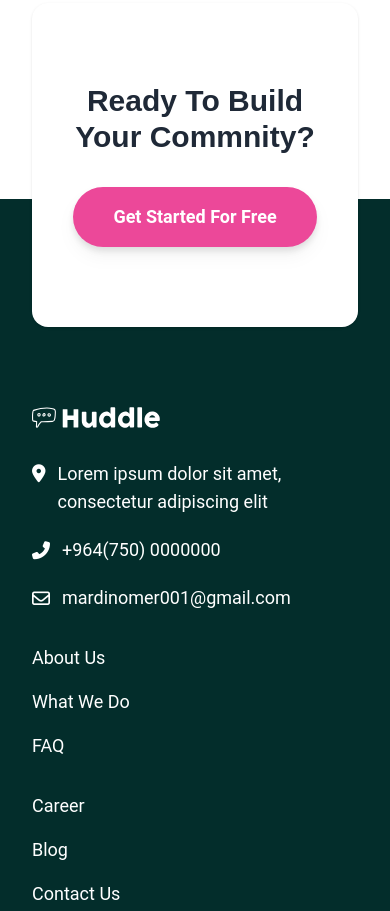
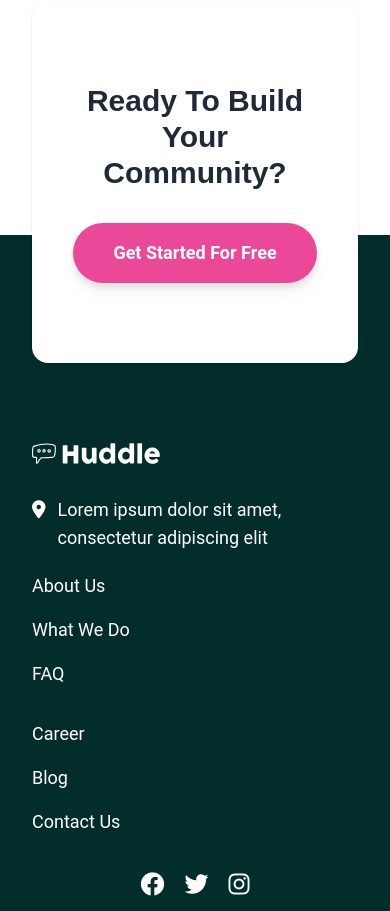
Before and after one commit to Mardin-luqman2001/Huddle-, a plain HTML site: page #3/index.html in a window 390 px wide. Shown: the part 2716-3627 px from the top of the page. Drawn offline with nearby package versions, Linux system fonts and the light colour scheme.

Commit message:
index.html

```diff
--- a/#3/index.html
+++ b/#3/index.html
@@ -8,69 +8,54 @@
   <link rel="stylesheet" href="style.css">
   <link rel="icon" type="image/png" sizes="32x32" href="./images/favicon-32x32.png">
   <link rel="preconnect" href="https://fonts.googleapis.com">
-  <link
-  rel="stylesheet"
-  href="https://cdnjs.cloudflare.com/ajax/libs/font-awesome/6.2.0/css/all.min.css"
+  <link rel="stylesheet" href="https://cdnjs.cloudflare.com/ajax/libs/font-awesome/6.2.0/css/all.min.css"
     integrity="sha512-xh6O/CkQoPOWDdYTDqeRdPCVd1SpvCA9XXcUnZS2FmJNp1coAFzvtCN9BmamE+4aHK8yyUHUSCcJHgXloTyT2A=="
-  crossorigin="anonymous"
-  referrerpolicy="no-referrer"/>
+    crossorigin="anonymous" referrerpolicy="no-referrer" />
   <title> Huddle landing</title>
 
+  <style>
+    /* Custom CSS can be added here */
+  </style>
 </head>
 
-<body class="text-lg" >
-    <nav class="  my-5 mx-8 flex items-center  max-w-6xl mx-auto  lg:transform lg:left-1/2 justify-between absolute w-full lg:-translate-x-1/2 z-10" >
-        <img   src="logo.svg" alt="logo" class="w-32 lg:w-auto" >
-        <button class="bg-white    font-bold drop-shadow-lg px-8 py-2 rounded-full" >Try It Free</button>
+<body class="text-lg">
+  <nav class="my-5 mx-8 flex items-center max-w-6xl mx-auto lg:transform lg:left-1/2 justify-between absolute w-full lg:-translate-x-1/2 z-10">
+    <img src="logo.svg" alt="logo" class="w-32 lg:w-auto">
+    <button class="bg-white font-bold drop-shadow-lg px-8 py-2 rounded-full">Try It Free</button>
   </nav>
+
   <picture class="absolute w-full">
-      <source
-      srcset="bg-hero-des.svg"
-        media="(min-width: 800px)"
-
-      />
-      <img src="hero-mobile.svg" alt="" class="w-full" />
+    <source srcset="bg-hero-des.svg" media="(min-width: 800px)">
+    <img src="hero-mobile.svg" alt="" class="w-full">
   </picture>
 
   <main style="background-color: rgb(191, 228, 237);">
-      <div
-        class="relative max-w-6xl mx-auto grid grid-cols-1 gap-10 pt-40 pb-24 px-8 lg:grid-cols-2 lg:gap-20 lg:place-items-center"
-      >
+    <div class="relative max-w-6xl mx-auto grid grid-cols-1 gap-10 pt-40 pb-24 px-8 lg:grid-cols-2 lg:gap-20 lg:place-items-center">
       <article class="text-center lg:text-left">
-          <h1
-            class="font-bold text-3xl md:text-4xl lg:text-5xl mb-10 text-gray-800"
-          >
+        <h1 class="font-bold text-3xl md:text-4xl lg:text-5xl mb-10 text-gray-800">
           Build The Community Your Fans Will Love
         </h1>
-
         <p class="text-gray-700 mb-8">
-            Huddle re-imagines the way we build communities. You have a voice,
-            but so does your audience. Create connections with your users as you
-            engage in genuine discussion.
+          Huddle re-imagines the way we build communities. You have a voice, but so does your audience. Create
+          connections with your users as you engage in genuine discussion.
         </p>
-
-          <button
-            class=" drop-shadow-lg bg-pink-500 py-3 px-8 font-bold text-gray-700 rounded-full"
-          >
-            Get Started For Free
-          </button>
+        <button class="drop-shadow-lg bg-pink-500 py-3 px-8 font-bold text-gray-700 rounded-full">Get Started For
+          Free</button>
       </article>
 
       <section>
-          <img src="mockups.svg" alt="mockups" />
+        <img src="mockups.svg" alt="mockups">
       </section>
     </div>
   </main>
-    <section class="  gap-8 max-w-7xl grid grid-cols-1  mx-auto py-20 lg:py-32 mx-10" >
+
+  <section class="gap-8 max-w-7xl grid grid-cols-1 mx-auto py-20 lg:py-32 mx-10">
     <article class="bg-white shadow-xl border-2 rounded-lg p-8 text-center lg:text-left grid grid-cols-1 gap-8 lg:flex lg:flex-row-reverse lg:items-center">
-
       <div class="lg:flex-1">
         <img src="grow.svg" alt="grow">
       </div>
-
       <div class="lg:flex-1">
-          <h1 class=" text-2xl md:text-3xl mb-4 mt-5 font-bold text-gray-800">Grow Together</h1>
-
+        <h1 class="text-2xl md:text-3xl mb-4 mt-5 font-bold text-gray-800">Grow Together</h1>
         <p class="text-gray-800">
           Generate meaningful discussions with your audience and build a strong, loyal community.
           Think of the insightful conversations you miss out on with a feedback form.
@@ -78,15 +63,12 @@
       </div>
     </article>
 
-      <article class=" border-2 bg-white shadow-xl rounded-lg p-8 text-center lg:text-left grid grid-cols-1 gap-8 lg:flex lg:flex-row lg:items-center">
-
+    <article class="border-2 bg-white shadow-xl rounded-lg p-8 text-center lg:text-left grid grid-cols-1 gap-8 lg:flex lg:flex-row lg:items-center">
       <div class="lg:flex-1">
         <img src="users.svg" alt="user">
       </div>
-
       <div class="lg:flex-1">
-          <h2 class="font-bold text-2xl md:text-3xl mb-4 mt-5 text-gray-800"> Your Users</h2>
-
+        <h2 class="font-bold text-2xl md:text-3xl mb-4 mt-5 text-gray-800">Your Users</h2>
         <p class="text-gray-700">
           It takes no time at all to integrate Huddle with your app's authentication solution.
           This means, once signed in to your app, your users can start chatting immediately.
@@ -94,16 +76,12 @@
       </div>
     </article>
 
-
-      <article class="bg-white shadow-xl rounded-lg  text-center p-8 lg:text-left grid grid-cols-1 gap-8 lg:flex lg:flex-row-reverse lg:items-center">
-
+    <article class="bg-white shadow-xl rounded-lg text-center p-8 lg:text-left grid grid-cols-1 gap-8 lg:flex lg:flex-row-reverse lg:items-center">
       <div class="lg:flex-1">
         <img src="flowing-.svg" alt="flow">
       </div>
-
       <div class="lg:flex-1">
         <h1 class="font-bold text-2xl md:text-3xl mb-4 mt-5 text-gray-700">Flowing Conversations</h1>
-
         <p class="text-gray-700">
           You wouldn't paginate a conversation in real life, so why do it online? Our threads
           have just-in-time loading for a more natural flow.
@@ -111,56 +89,36 @@
       </div>
     </article>
   </section>
-    <section class="bg-white rounded-2xl px-10 py-20 max-w-3xl   lg:mx-auto  text-center shadow -mb-32 mx-8 relative">
-      <h1 class="font-bold text-gray-800 text-3xl lg:text-4xl mb-8 ">
-        Ready To Build Your Commnity?
-      </h1>
-      <button class="bg-pink-500 drop-shadow-lg py-4 px-10 font-bold text-white rounded-full">
-        Get Started For Free
-      </button>
+
+  <section class="bg-white rounded-2xl px-10 py-20 max-w-3xl lg:mx-auto text-center shadow -mb-32 mx-8 relative">
+    <h1 class="font-bold text-gray-800 text-3xl lg:text-4xl mb-8">Ready To Build Your Community?</h1>
+    <button class="bg-pink-500 drop-shadow-lg py-4 px-10 font-bold text-white rounded-full">Get Started For Free</button>
   </section>
-    <footer style="background-color: #032d2b"; >
+
+
+      <footer style="background-color: #032d2b;" class="text-white">
         <div class="max-w-7xl mx-auto pt-52 pb-20 px-8">
           <article>
-          <img  src="logo2.svg" alt="logo" class=" mb-8 w-32 lg:w-auto">
+            <img src="logo2.svg" alt="logo" class="mb-8 w-32 lg:w-auto">
           </article>
           <div class="md:grid grid-cols-2 gap-10 lg:grid-cols-4">
-
-          <article>
             <article>
               <p class="flex items-start gap-3 text-white">
-                    <i class="fas fa-map-marker-alt mt-1"></i> <!-- Location Icon -->
+                <i class="fas fa-map-marker-alt mt-1"></i>
                 Lorem ipsum dolor sit amet, consectetur adipiscing elit
               </p>
-            </article>
-            <ul class="mt-5 mb-8">
-                <li class="text-white flex items-center gap-3">
-                    <i class="fas fa-phone-alt"></i> <!-- Phone Icon -->
-                    +964(750) 0000000
-                </li>
-                <li class="mt-5 text-white flex items-center gap-3">
-                    <i class="far fa-envelope"></i> <!-- Email Icon -->
-                    mardinomer001@gmail.com
-                </li>
-            </ul>
-        </article>
-
-
-          <ul class="mb-8 flex flex-col gap-4 text-white">
+              <ul class="mt-5 mb-8 flex flex-col gap-4 text-white">
                 <li>About Us</li>
                 <li>What We Do</li>
                 <li>FAQ</li>
               </ul>
-
-          <ul class=" text-white mb-8 flex  gap-4 flex-col ">
+            </article>
+            <ul class="text-white mb-8 flex gap-4 flex-col">
               <li>Career</li>
               <li>Blog</li>
               <li>Contact Us</li>
             </ul>
-
-          <ul
-            class="flex  justify-center gap-5 mb-8 items-center lg:items-start"
-          >
+            <ul class="flex justify-center gap-5 mb-8 items-center lg:items-start">
               <li><i class="fab fa-facebook text-2xl text-white"></i></li>
               <li><i class="fab fa-twitter text-2xl text-white"></i></li>
               <li><i class="fab fa-instagram text-2xl text-white"></i></li>
@@ -170,9 +128,8 @@
             &copy; Copyright 2024 Mardin. All rights reserved.
           </p>
         </div>
-        </div>
-      </div>
+      </footer>
+
   </footer>
 </body>
-
 </html>
```
Lines whose indentation alone changed are shown as unchanged.
